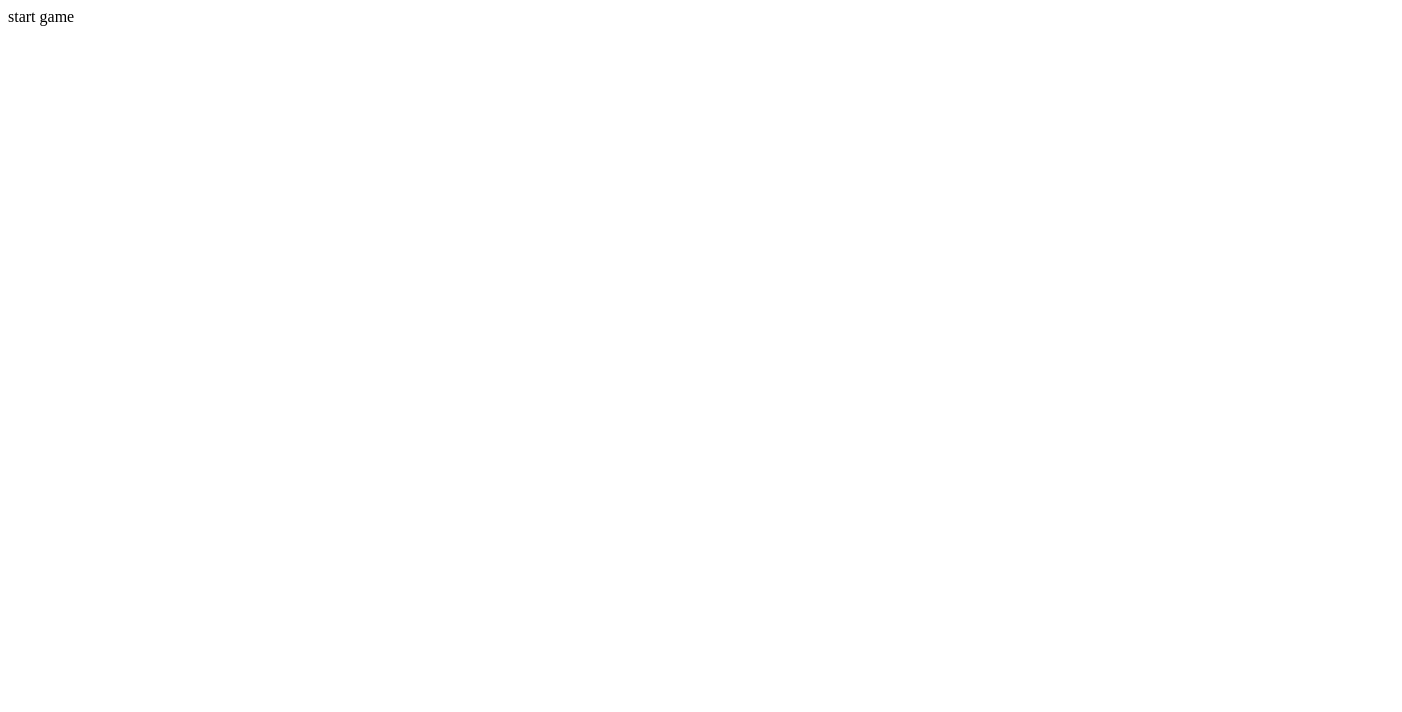
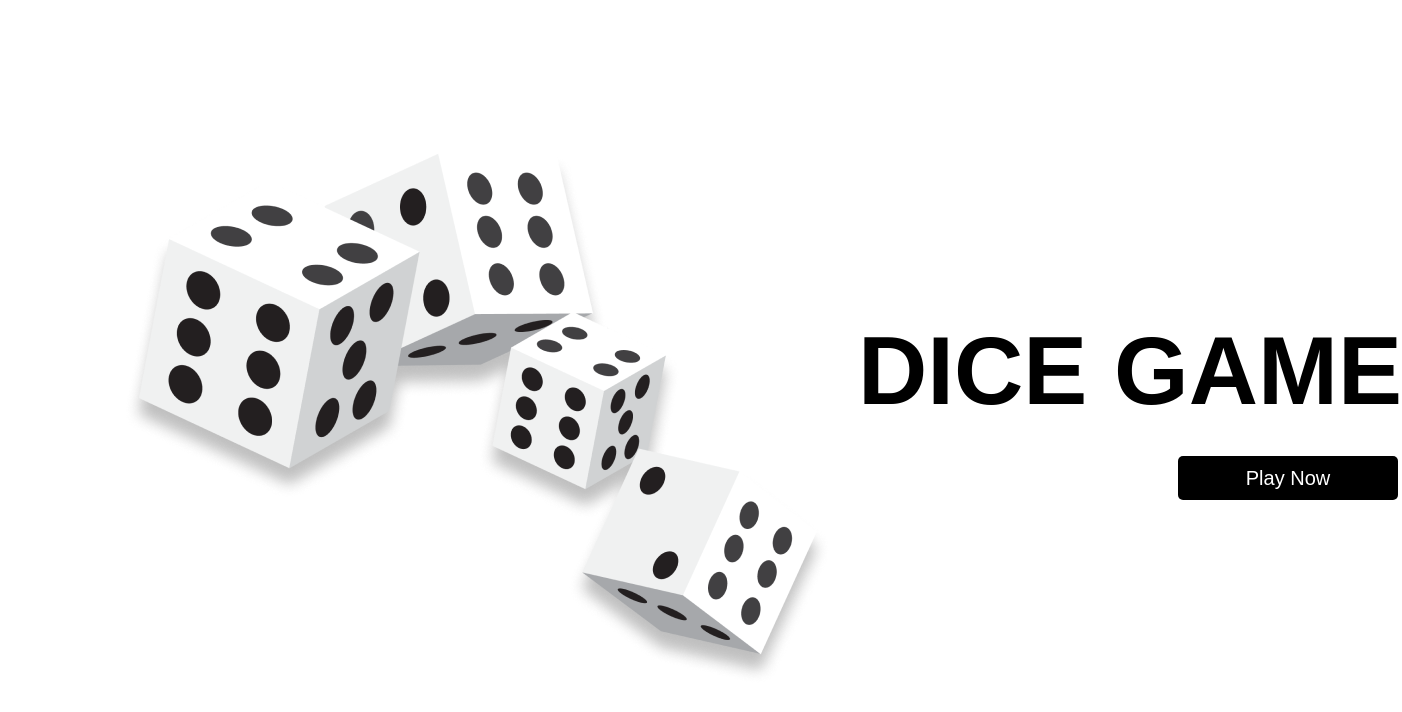
Before and after one commit to salunke-rohit/Dice-Game, a React (Vite) app: page / in a window 1280 px wide. Shown: the top 712 px of the page, 1402 px wide, since content can reach past the window. Built offline with nearby package versions, Linux system fonts and the light colour scheme.

Commit message:
home page created

```diff
--- a/src/components/StartGame.jsx
+++ b/src/components/StartGame.jsx
@@ -3,12 +3,50 @@ import styled from "styled-components"
 
 export default function StartGame () {
     return (
-        <contaner>
-            start game
-        </contaner>
+        <Contaner>
+            <div className="imgdiv">
+                <img src="public\homeImg.png" alt="dices" />
+            </div>
+
+            <div className="content">
+                <h1>DICE GAME</h1>
+                <Button>Play Now</Button>
+            </div>
+        </Contaner>
     )
 }
 
-const contaner = styled.div `
+const Contaner = styled.div `
+        max-width :1180px;
+        margin: 0 ;
+        display: flex;
+        height: 100vh;
+        align-items: center;
 
-`
+        .imgdiv {
+            margin-left: 70px;
+        }
+
+        .content h1{
+            font-size: 96px;
+            font-family: "Poppins", sans-serif;
+            white-space: nowrap;
+            margin: 0;
+        }
+        `
+ const Button = styled.button`
+    color: white;
+    background-color: #000;
+    width: 220px;
+    height: 44px;
+    border-radius: 5px;
+    border: none;
+    font-size: 20px;
+    cursor: pointer;
+    margin-top: 30px;
+    margin-left: 320px;
+
+    &:hover {
+        background-color: #333;
+    }
+`;
```
